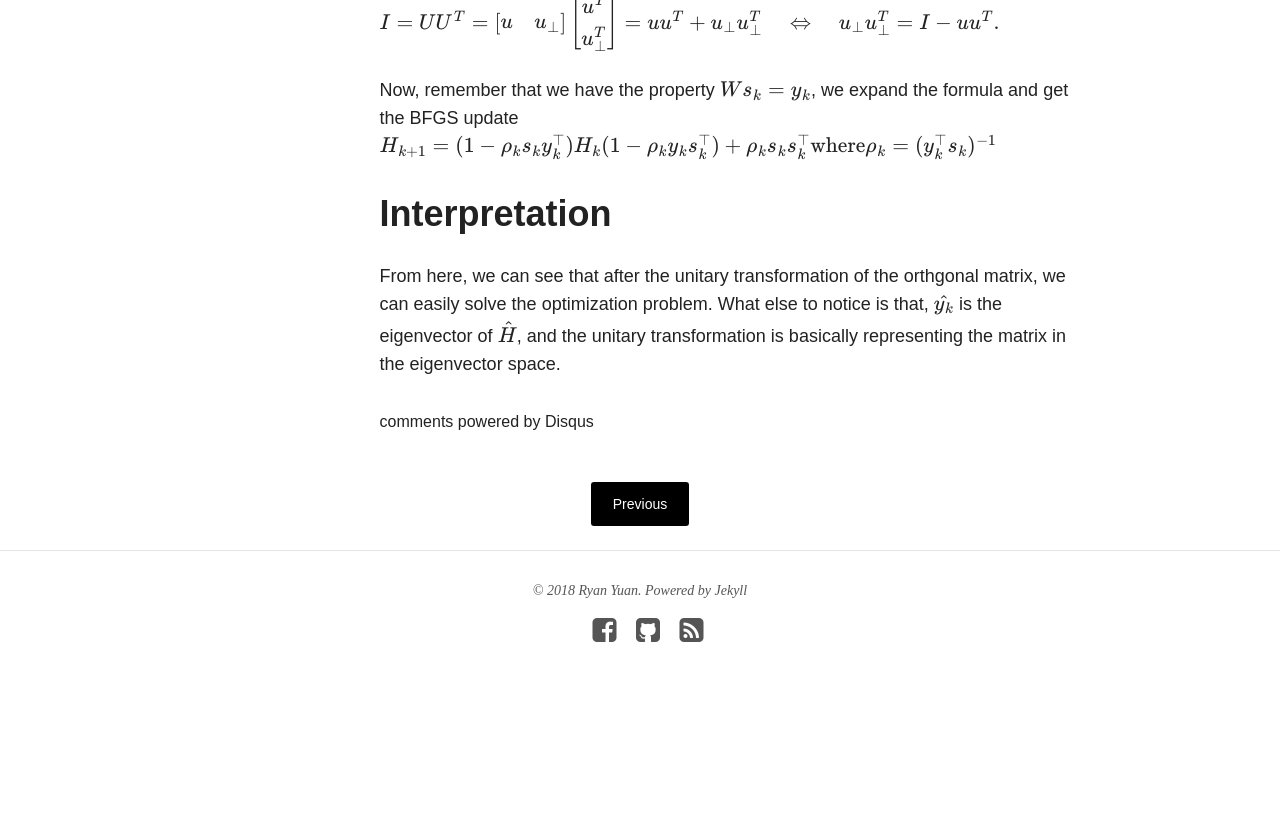
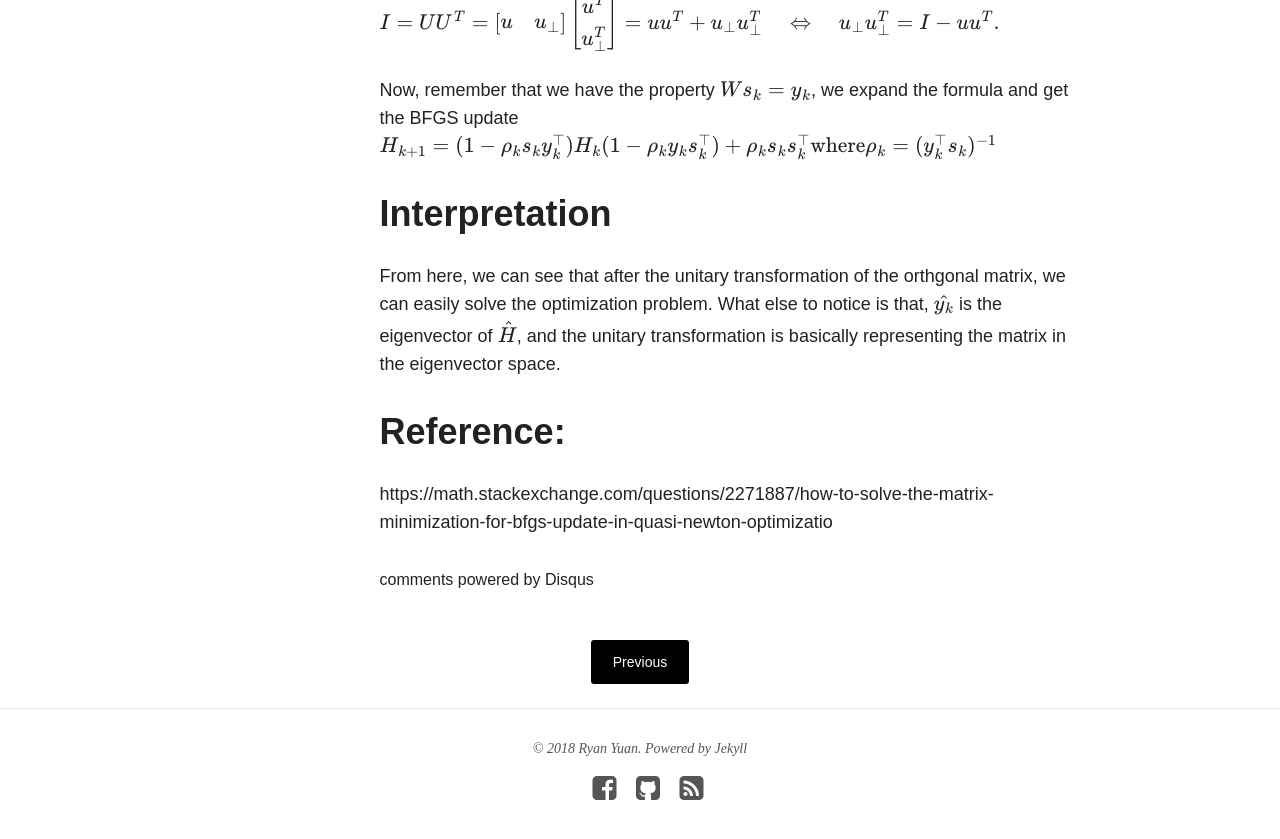
Before and after one commit to ryanyuan42/ryanyuan42.github.io, a Jekyll site: the page built from _posts/2018-09-22-BFGS_optimization.md, in a window 1280 px wide and 900 px high, scrolled down 3400 px. Shown: the top 839 px of the window. Built offline with Jekyll 4.4.1, drawn with Linux system fonts in a browser that asks for light colours; nearby versions of some CDN libraries; formulas are drawn with MathJax 3; comment, search, counter and statistics services are not loaded; before the commit the page ends 4142 px from its top, so only the background shows below that.

Commit message:
Update 2018-09-22-BFGS_optimization.md

```diff
--- a/_posts/2018-09-22-BFGS_optimization.md
+++ b/_posts/2018-09-22-BFGS_optimization.md
@@ -89,3 +89,7 @@
 # Interpretation
 
 From here, we can see that after the unitary transformation of the orthgonal matrix, we can easily solve the optimization problem. What else to notice is that, $$\hat{y_k}$$ is the eigenvector of $$\hat{H}$$, and the unitary transformation is basically representing the matrix in the eigenvector space.
+
+
+# Reference:
+https://math.stackexchange.com/questions/2271887/how-to-solve-the-matrix-minimization-for-bfgs-update-in-quasi-newton-optimizatio
```
